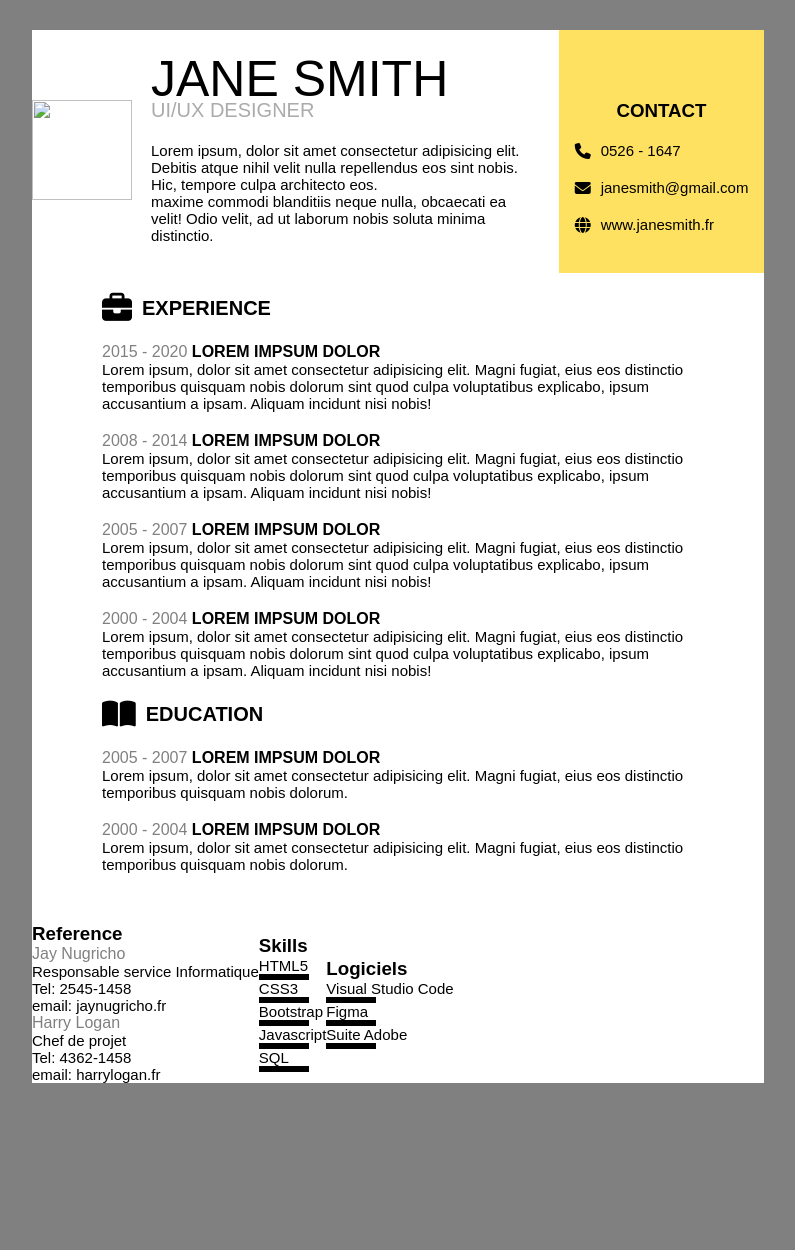
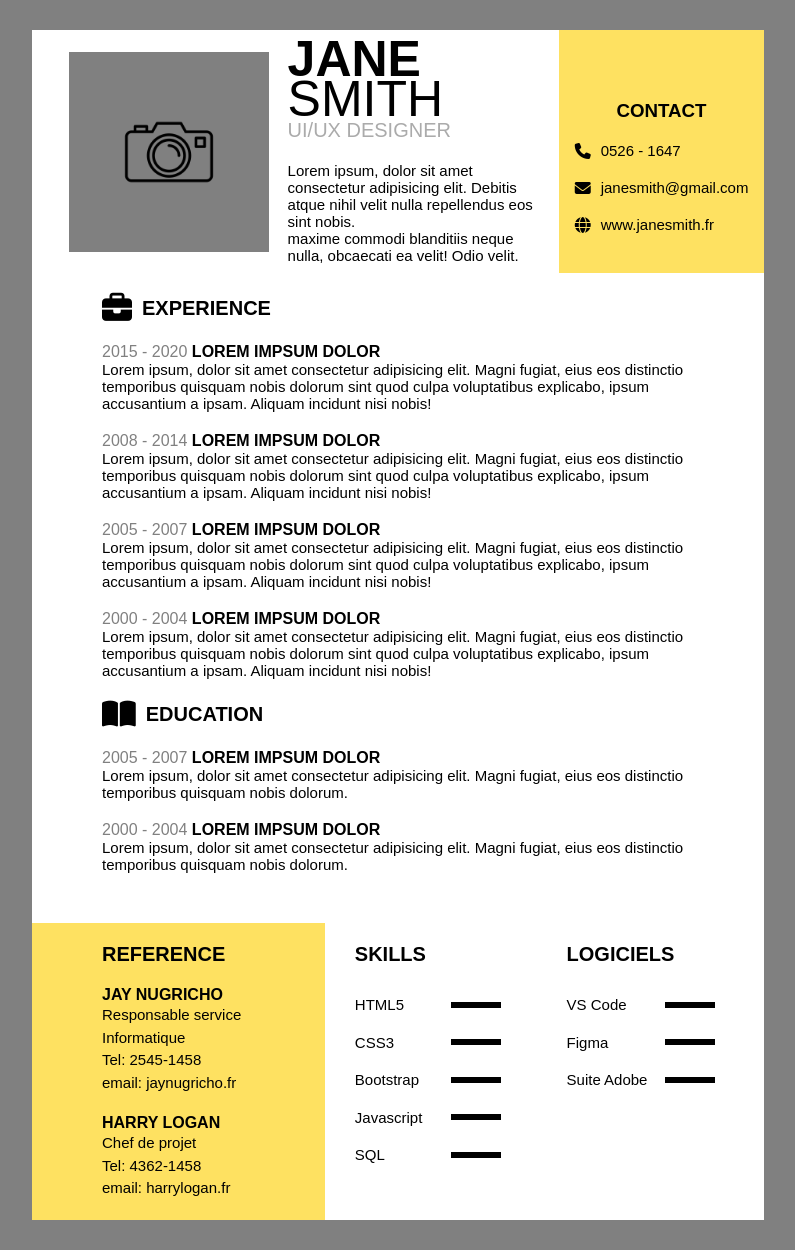
Before and after one commit to oceaneheb/Modele_CV, a plain HTML site: page index.html in a window 1280 px wide. Shown: the whole page, without its empty margins (242-1037 px from the left). Before the commit the page ends 1113 px from the top, so only its background shows below. Drawn offline with Linux system fonts and the light colour scheme.

Commit message:
Modification du fichier HTML

```diff
--- a/index.html
+++ b/index.html
@@ -10,13 +10,13 @@
 <body>
     <div class="container">
         <div class="header">
-            <div class="rectangle-gris">
-                <img src="" alt="">
+            <div id="rectangle-gris">
+                <img src="img/appareil-photo.png" alt="">
             </div>
             <div class="introduction">
-                <h1>Jane Smith</h1>
+                <h1><span>Jane</span> Smith</h1>
                 <h2>UI/UX Designer</h2>
-                <p>Lorem ipsum, dolor sit amet consectetur adipisicing elit. Debitis atque nihil velit nulla repellendus eos sint nobis. Hic, tempore culpa architecto eos.<br> maxime commodi blanditiis neque nulla, obcaecati ea velit! Odio velit, ad ut laborum nobis soluta minima distinctio.</p>
+                <p>Lorem ipsum, dolor sit amet consectetur adipisicing elit. Debitis atque nihil velit nulla repellendus eos sint nobis.<br> maxime commodi blanditiis neque nulla, obcaecati ea velit! Odio velit.</p>
             </div>
             <div class="contact">
                 <h3>Contact</h3>
@@ -71,61 +71,61 @@
             </div>
         </div>
         <div class="footer">
-            <div>
+            <div class="reference">
                 <h3>Reference</h3>
                 <h4>Jay Nugricho</h4>
                 <p>Responsable service Informatique<br>Tel: 2545-1458<br>email: jaynugricho.fr</p>
                 <h4>Harry Logan</h4>
                 <p>Chef de projet<br>Tel: 4362-1458<br>email: harrylogan.fr</p>
             </div>
-            <div>
+            <div class="div-competences">
                 <h3>Skills</h3>
-                <div>
+                <div class="competences">
                     <p>HTML5</p>
                     <div class="ligne-progression">
                         <div></div>
                     </div>
                 </div>
-                <div>
+                <div class="competences">
                     <p>CSS3</p>
                     <div class="ligne-progression">
                         <div></div>
                     </div>
                 </div>
-                <div>
+                <div class="competences">
                     <p>Bootstrap</p>
                     <div class="ligne-progression">
                         <div></div>
                     </div>
                 </div>
-                <div>
+                <div class="competences">
                     <p>Javascript</p>
                     <div class="ligne-progression">
                         <div></div>
                     </div>
                 </div>
-                <div>
+                <div class="competences">
                     <p>SQL</p>
                     <div class="ligne-progression">
                         <div></div>
                     </div>
                 </div>
             </div>
-            <div>
+            <div class="div-logiciels">
                 <h3>Logiciels</h3>
-                <div>
-                    <p>Visual Studio Code</p>
+                <div class="competences">
+                    <p>VS Code</p>
                     <div class="ligne-progression">
                         <div></div>
                     </div>
                 </div>
-                <div>
+                <div class="competences">
                     <p>Figma</p>
                     <div class="ligne-progression">
                         <div></div>
                     </div>
                 </div>
-                <div>
+                <div class="competences">
                     <p>Suite Adobe</p>
                     <div class="ligne-progression">
                         <div></div>
```
